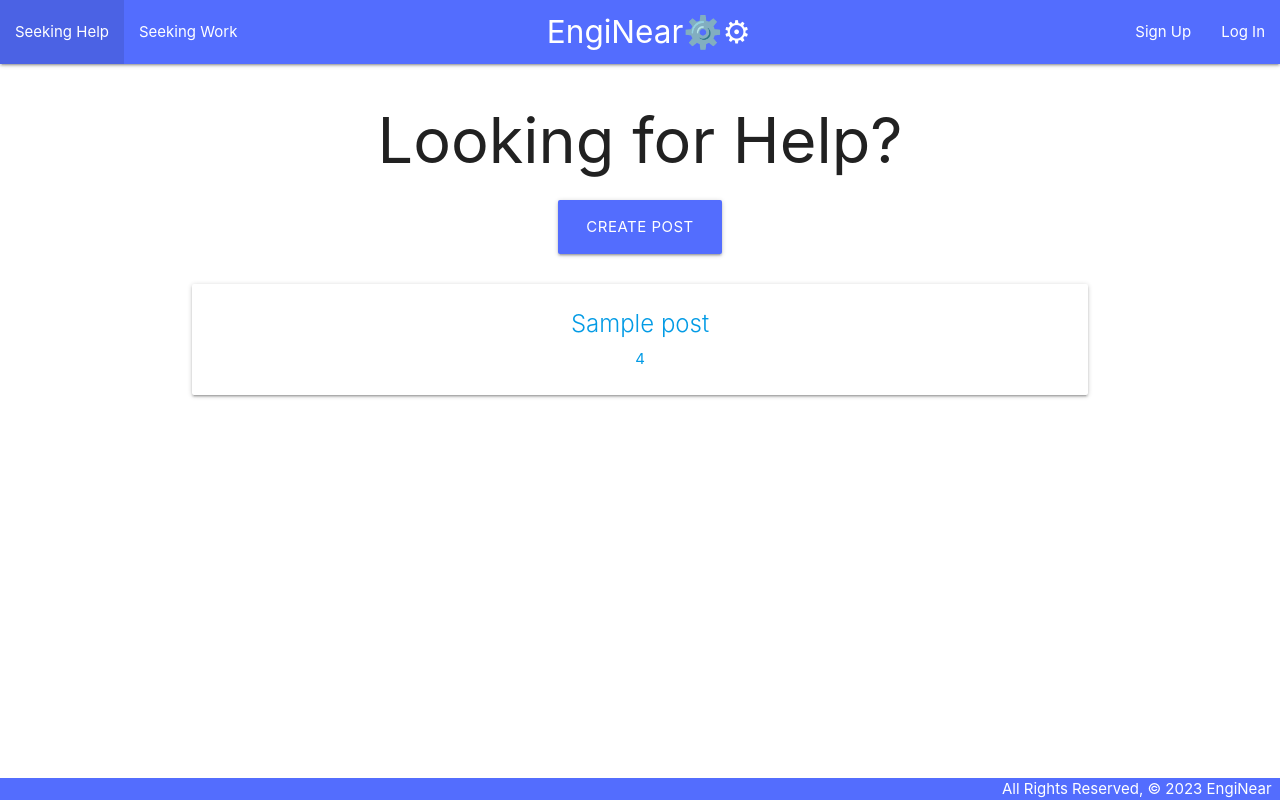
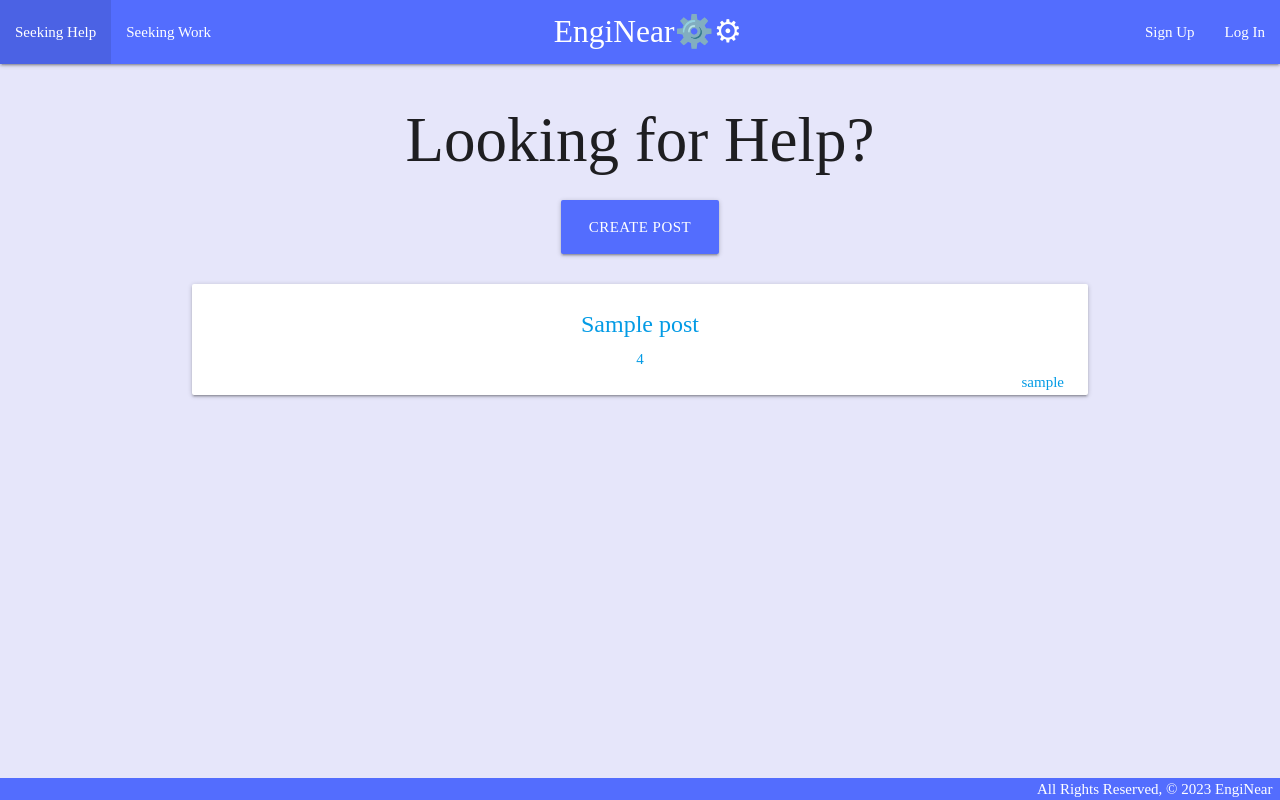
Before and after one commit to skullington4/enginear, a Django app: page /seekhelp/ in a window 1280 px wide. Run offline with Django 4.2, Linux system fonts and the light colour scheme; tables that the repository leaves empty hold one stand-in row (values such as "Sample post"); some libraries are stand-ins or nearby versions.

Commit message:
CSS updates

```diff
--- a/main_app/static/css/style.css
+++ b/main_app/static/css/style.css
@@ -12,3 +12,8 @@ body {
     padding-top: 0;
     text-align: right;
   }
+
+  html {
+    font-family: copperplate;
+    background-color: lavender;
+  }
--- a/main_app/templates/main_app/comment_confirm_delete.html
+++ b/main_app/templates/main_app/comment_confirm_delete.html
@@ -3,10 +3,10 @@
 {% block content %}
 <div class="center">
 
-  <h1>Delete Comment?</h1>
+  <h1 class="red-text">Delete Comment?</h1>
 
   <h4>Are you sure you want to delete <span class="red-text">Comment</span>?</h4>
-
+  <br>
   <form action="" method="POST">
     {% csrf_token %}
     <input type="submit" value="Yes - Delete!" class="btn red">
--- a/main_app/templates/main_app/comment_form.html
+++ b/main_app/templates/main_app/comment_form.html
@@ -2,7 +2,7 @@
 <!-- extracted from cat collector -->
 {% block content %}
 {% if object %}
-<h1>Edit Comment:<span class="teal-text">{{object.name}}</span></h1>
+<h1 class="center">Edit <span class="indigo-text">Comment:</span></h1>
 {% else %}
 <h1>Edit Comment</h1>
 {% endif %}
--- a/main_app/templates/main_app/post_confirm_delete.html
+++ b/main_app/templates/main_app/post_confirm_delete.html
@@ -1,12 +1,12 @@
 {% extends 'base.html' %}
 {% block content %}
 <div class="center">
-    <h1>Delete Post?</h1>
-    <h4>Are you sure you want to delete <span class="grey-text">{{object.name}}</span>?</h4>
+    <h1 class="red-text">Delete Post?</h1>
+    <h4>Are you sure you want to delete <span class="red-text">Post</span>?</h4>
     <br>
     <form action="" method="POST">
         {% csrf_token %}
-        <input type="submit" value="Yes delete my post" class="btn indigo accent-2">
+        <input type="submit" value="Yes delete my post" class="btn red">
         <a href="{% url 'detail' post.id %}">Cancel</a>
     </form>
 </div>
--- a/main_app/templates/seekhelp/detail.html
+++ b/main_app/templates/seekhelp/detail.html
@@ -1,6 +1,7 @@
 {% extends 'base.html' %}
 {% block content %}
 <br>
+<h4 class="center">{{post.user}}</h4>
 <div class="column">
     <div class="col s6">
         <div class="card center">
--- a/main_app/templates/seekhelp/index.html
+++ b/main_app/templates/seekhelp/index.html
@@ -14,6 +14,9 @@
         <div class="card-content">
             <span class="card-title">{{ post.title }}</span>
             <p>{{post.rate}}</p>
+            <div class="right">
+                <p>{{post.user}}</p>
+            </div>
         </div>
     </div>
 </a>
--- a/main_app/templates/seekwork/detail.html
+++ b/main_app/templates/seekwork/detail.html
@@ -1,6 +1,7 @@
 {% extends 'base.html' %}
 {% block content %}
 <br>
+<h4 class="center">{{post.user}}</h4>
 <div class="column">
     <div class="col s6">
         <div class="card center">
--- a/main_app/templates/seekwork/index.html
+++ b/main_app/templates/seekwork/index.html
@@ -14,6 +14,9 @@
         <div class="card-content">
             <span class="card-title">{{ post.title }}</span>
             <p>{{post.rate}}</p>
+            <div class="right">
+                <p>{{post.user}}</p>
+            </div>
         </div>
     </div>
 </a>
```
Also changed, not shown: main_app/templates/main_app/post_form.html (+6 -1 lines).
